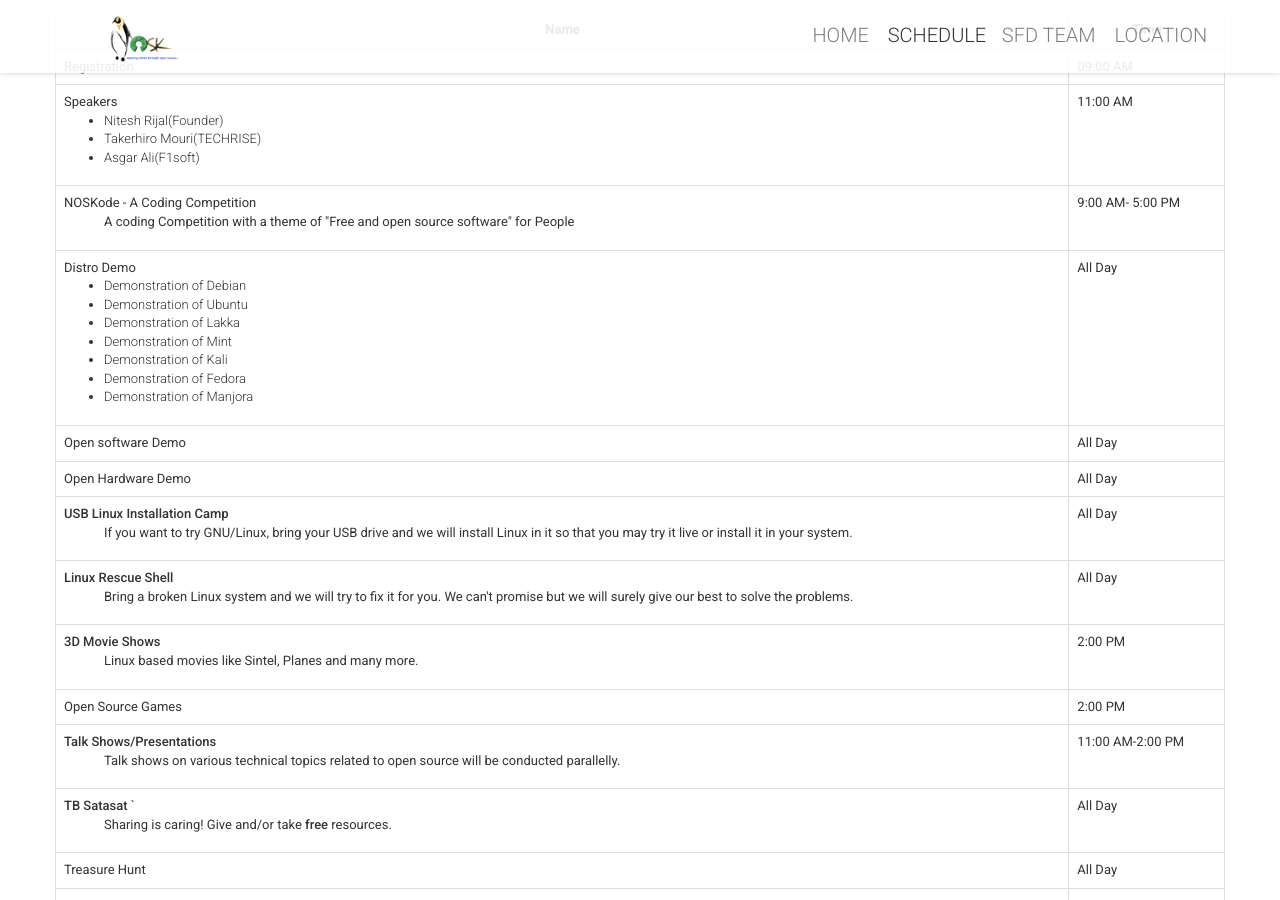
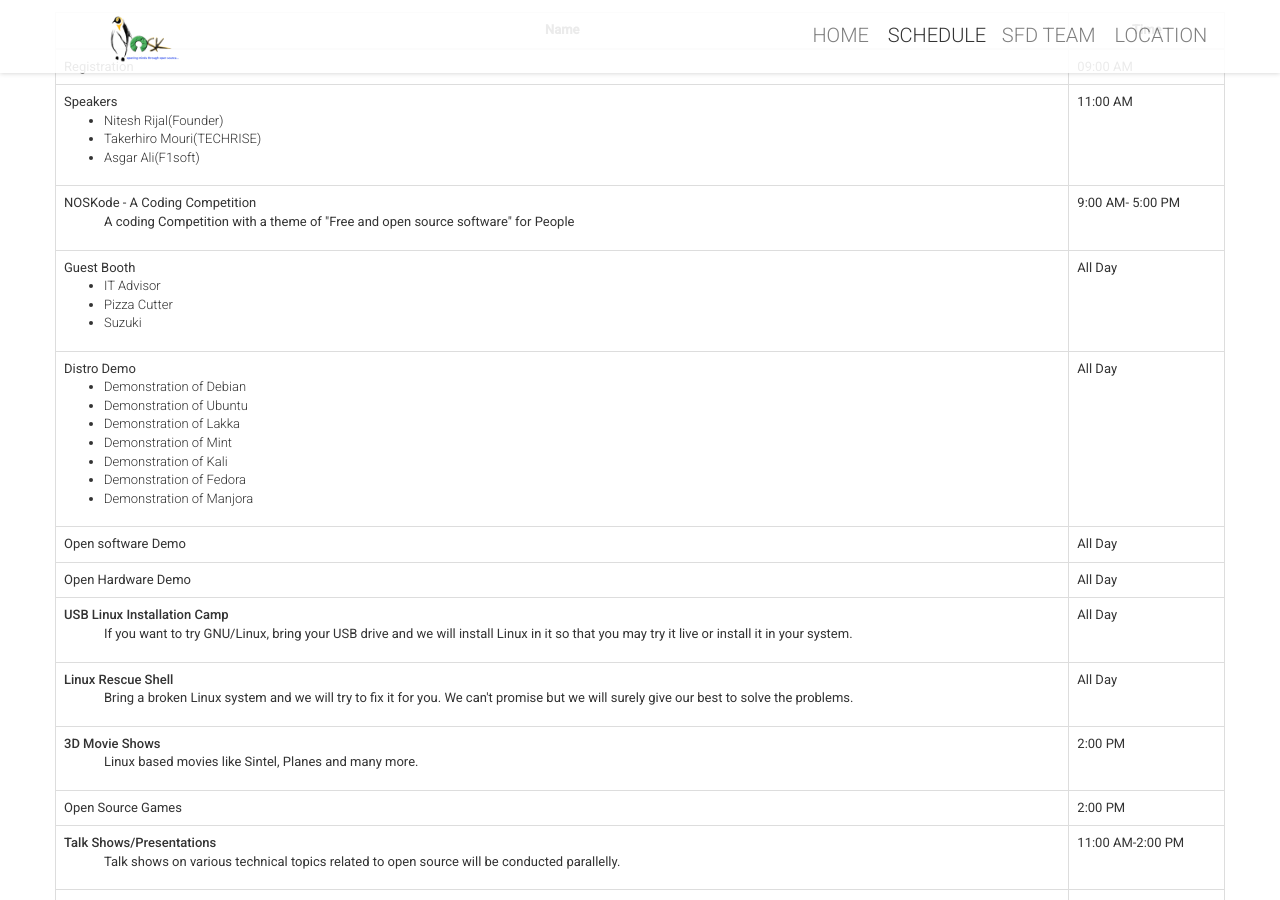
Before and after one commit to openosk/openosk.github.io, a Jekyll site: the page built from schedule.html, in a window 1280 px wide and 900 px high, scrolled down 638 px. Built offline with Jekyll 4.4.1, drawn with Linux system fonts in a browser that asks for light colours; nearby versions of some CDN libraries; comment, search, counter and statistics services are not loaded.

Commit message:
Update schedule-table.html

```diff
--- a/_includes/schedule-table.html
+++ b/_includes/schedule-table.html
@@ -32,6 +32,20 @@
                             	<td>NOSKode - A Coding Competition
                             	<ul>A coding Competition with a theme of "Free and open source software" for People</ul></td>
                             	<td>9:00 AM- 5:00 PM</td>
+                            </tr>
+                            <tr>
+                            	<td>
+                            		Guest Booth
+                            		<ul>
+                            			<li>IT Advisor</li>
+                            			<li>Pizza Cutter</li>
+                            			<li>Suzuki</li>
+                            		</ul>
+
+                            	</td>
+                            	<td>
+                            		All Day
+                            	</td>
                             </tr>
 							<tr>
 								<td>Distro Demo
```
